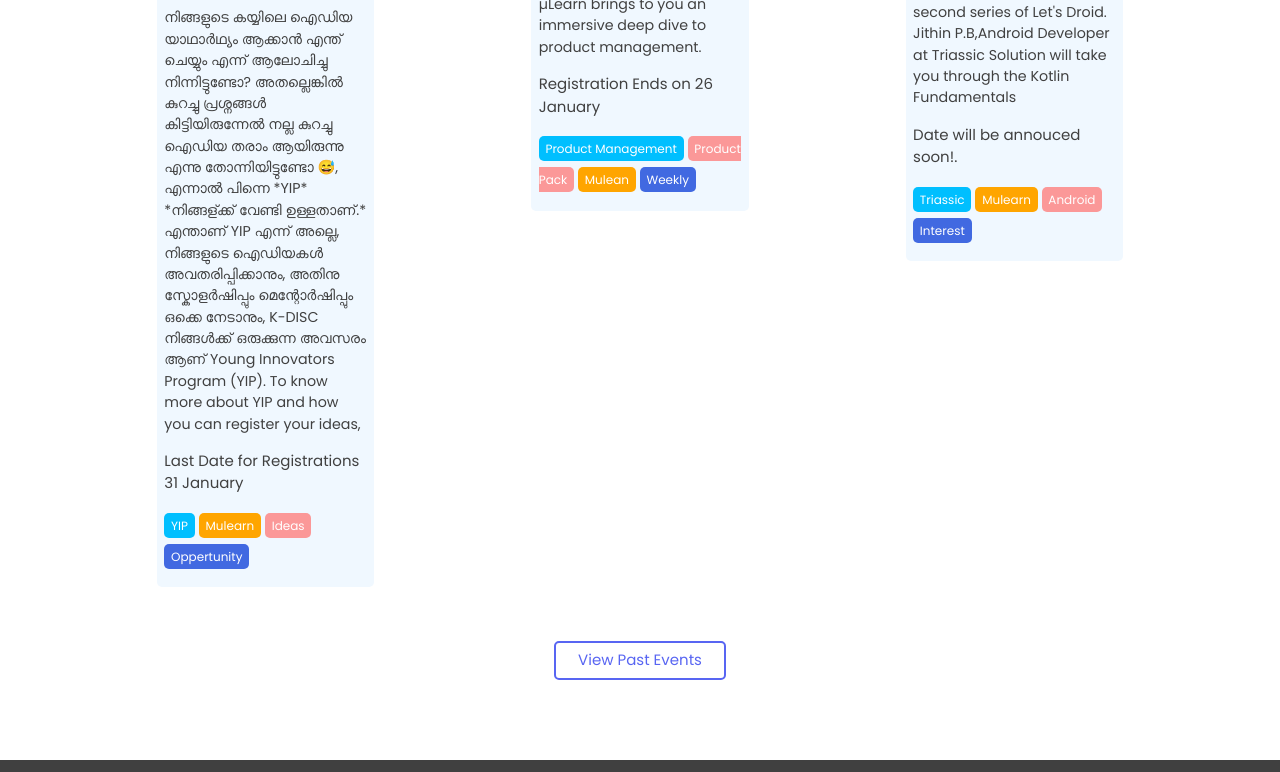
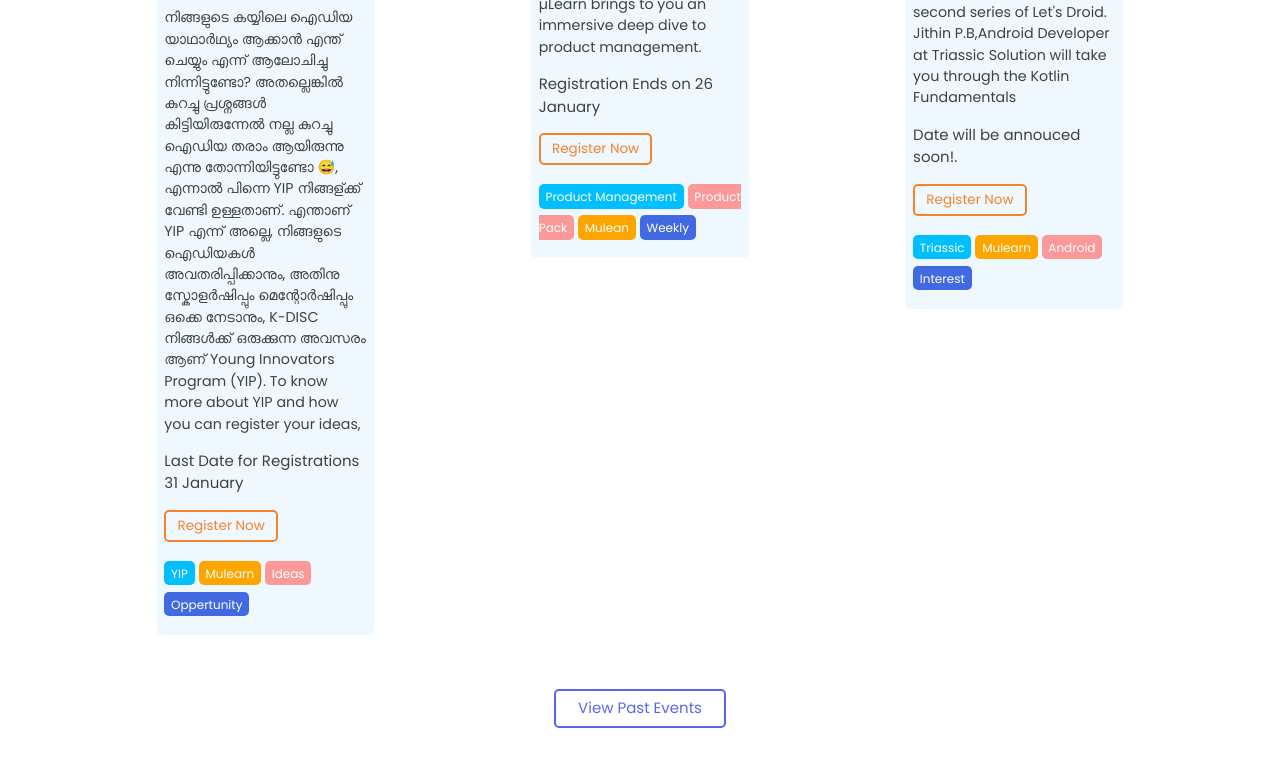
Before and after one commit to gtech-mulearn/events, a plain HTML site: page index.html in a window 1280 px wide. Shown: the part 736-1508 px from the top of the page. Drawn offline with nearby package versions, Linux system fonts and the light colour scheme; no server answers.

Commit message:
Upcoming Event Links added

```diff
--- a/index.html
+++ b/index.html
@@ -159,15 +159,16 @@
                 നിങ്ങളുടെ കയ്യിലെ ഐഡിയ യാഥാർഥ്യം ആക്കാൻ എന്ത് ചെയ്യും എന്ന്
                 ആലോചിച്ചു നിന്നിട്ടുണ്ടോ? അതല്ലെങ്കിൽ കുറച്ചു പ്രശ്നങ്ങൾ
                 കിട്ടിയിരുന്നേൽ നല്ല കുറച്ചു ഐഡിയ തരാം ആയിരുന്നു എന്നു
-                തോന്നിയിട്ടുണ്ടോ 😅, എന്നാൽ പിന്നെ *YIP* *നിങ്ങള്ക്ക് വേണ്ടി
-                ഉള്ളതാണ്.* എന്താണ് YIP എന്ന് അല്ലെ, നിങ്ങളുടെ ഐഡിയകൾ
+                തോന്നിയിട്ടുണ്ടോ 😅, എന്നാൽ പിന്നെ YIP നിങ്ങള്ക്ക് വേണ്ടി
+                ഉള്ളതാണ്. എന്താണ് YIP എന്ന് അല്ലെ, നിങ്ങളുടെ ഐഡിയകൾ
                 അവതരിപ്പിക്കാനും, അതിനു സ്കോളർഷിപ്പും മെന്റോർഷിപ്പും ഒക്കെ
                 നേടാനും, K-DISC നിങ്ങൾക്ക് ഒരുക്കുന്ന അവസരം ആണ് Young Innovators
                 Program (YIP). To know more about YIP and how you can register
                 your ideas,
               </p>
               <p class="event-date">Last Date for Registrations 31 January</p>
-              <div class="tags">
+              <a target="_blank" href="https://yip.mulearn.org/"><button class="register">Register Now</button>
+                <div class="tags"></a>
                 <span class="tinkerhub">YIP</span>
                 <span class="karma">Mulearn</span>
                 <span class="online">Ideas</span>
@@ -190,6 +191,8 @@
                 dive to product management.
               </p>
               <p class="event-date">Registration Ends on 26 January</p>
+
+              <a target="_blank" href="https://airtable.com/shrr5Wj1f72hVt6vC"><button class="register">Register Now</button></a>
 
               <div class="tags">
                 <span class="tinkerhub">Product Management</span>
@@ -200,7 +203,6 @@
               </div>
             </div>
           </div>
-
           <div class="event upcoming">
             <img
               src="./assets/Upcoming/Lets Droid S2.png"
@@ -216,6 +218,8 @@
                 the Kotlin Fundamentals
               </p>
               <p class="event-date">Date will be annouced soon!.</p>
+
+              <a target="_blank" href=" https://airtable.com/shrveh5YzPpIsMqMR"><button class="register">Register Now</button></a>
 
               <div class="tags">
                 <span class="tinkerhub">Triassic</span>
--- a/style.css
+++ b/style.css
@@ -276,6 +276,21 @@ button:focus {
   margin: 2rem 0;
 }
 
+.register{
+  color: #f6832a;
+  background-color: aliceblue;
+  border: 2px solid #f6832a;
+  border-radius: 5px;
+  font-size: 0.9rem;
+  margin-bottom: 2vh;
+  padding: 0.25rem 0.75rem;
+
+}
+
+.register:hover{
+  box-shadow: 0px 0px 10px #e0c4ae;
+}
+
 @media only screen and (min-width: 1000px) {
   .events-container {
     flex-direction: row;
```
